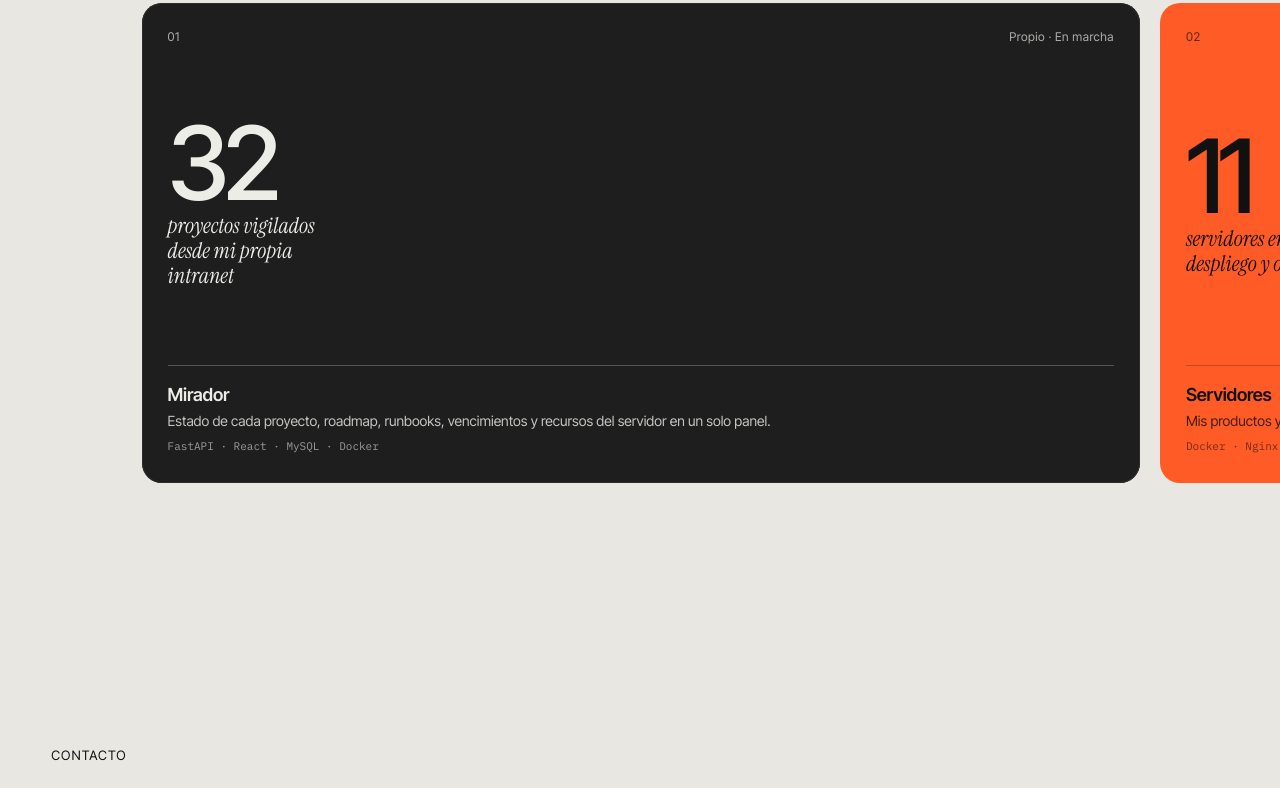
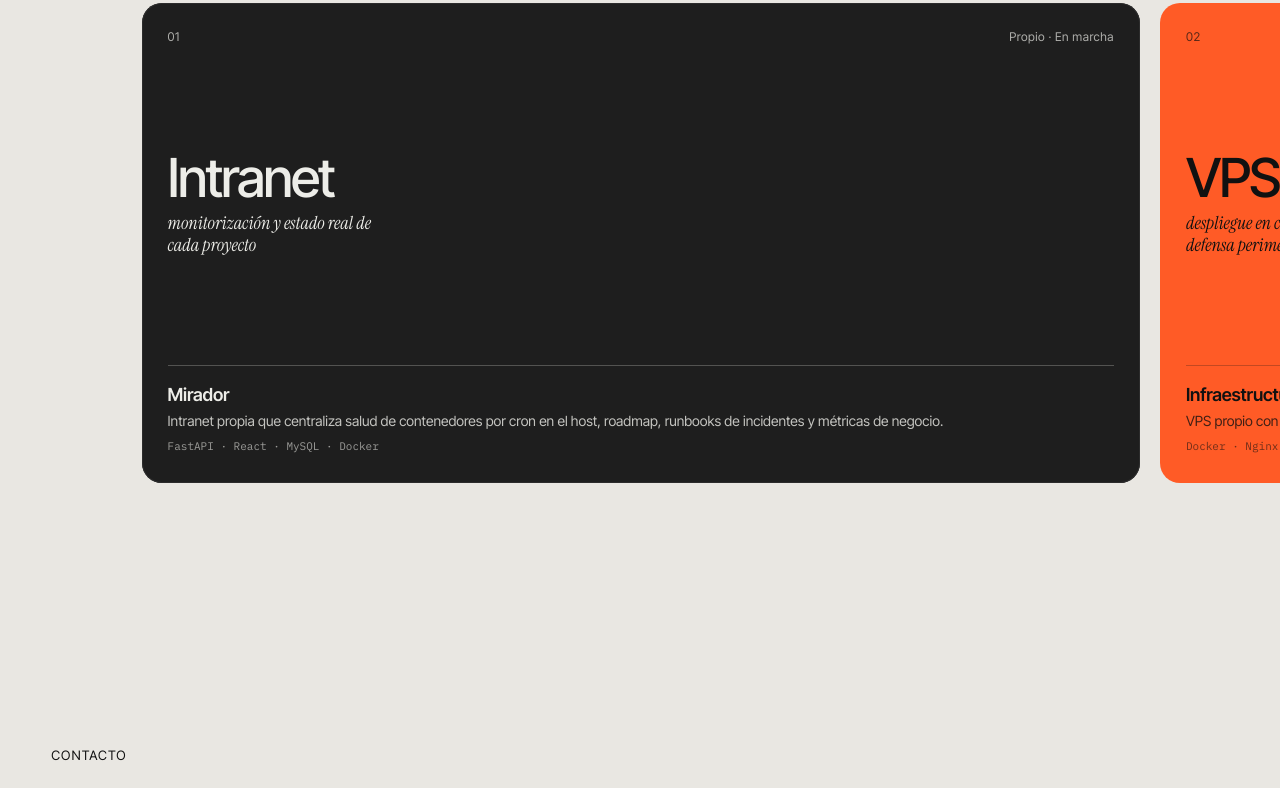
Before and after one commit to nicoabgv/nicoabgv.github.io, a React (Vite) app: page / in a window 1280 px wide. Shown: the part 3980-4768 px from the top of the page. Built offline with nearby package versions, Linux system fonts and the light colour scheme.

Commit message:
feat: rewrite behind-the-scenes cards with authentic engineering details

```diff
--- a/src/app.css
+++ b/src/app.css
@@ -384,20 +384,20 @@
   opacity: 0.7;
 }
 .fo-tile-big {
-  margin: auto 0 6px;
-  font-size: clamp(72px, 8vw, 150px);
+  margin: auto 0 8px;
+  font-size: clamp(34px, 4.2vw, 68px);
   font-weight: 500;
-  line-height: 0.85;
-  letter-spacing: -0.06em;
-  overflow-wrap: anywhere;
+  line-height: 0.95;
+  letter-spacing: -0.04em;
+  overflow-wrap: break-word;
 }
 .fo-tile-lead {
   margin: 0 0 auto;
   font-family: var(--serif);
   font-style: italic;
-  font-size: clamp(20px, 1.7vw, 26px);
-  line-height: 1.15;
-  max-width: 18ch;
+  font-size: clamp(17px, 1.4vw, 22px);
+  line-height: 1.25;
+  max-width: 28ch;
 }
 .fo-tile-foot { padding-top: 18px; border-top: 1px solid currentColor; border-color: color-mix(in srgb, currentColor 25%, transparent); }
 .fo-tile-foot h3 { margin: 0 0 6px; font-size: 18px; font-weight: 600; letter-spacing: -0.01em; }
--- a/src/data/work.ts
+++ b/src/data/work.ts
@@ -221,28 +221,107 @@ export const JOBS: Job[] = [
     status: 'live',
     stack: ['FastAPI', 'React', 'MySQL', 'Docker'],
     es: {
-      detail: ['Estado de cada proyecto, roadmap, runbooks, vencimientos y recursos del servidor en un solo panel.'],
-      hook: ['32', 'proyectos vigilados desde mi propia intranet'],
+      detail: ['Intranet propia que centraliza salud de contenedores por cron en el host, roadmap, runbooks de incidentes y métricas de negocio.'],
+      hook: ['Intranet', 'monitorización y estado real de cada proyecto'],
     },
     en: {
-      detail: ['Status of every project, roadmap, runbooks, renewals and server resources in one panel.'],
-      hook: ['32', 'projects monitored from my own intranet'],
+      detail: ['In-house intranet centralising host container health via cron, roadmap, incident runbooks, and business metrics.'],
+      hook: ['Intranet', 'monitoring and live status across every project'],
     },
   },
   {
     id: 'servidor',
     world: 'propio',
     status: 'live',
-    stack: ['Docker', 'Nginx', 'MySQL', 'Redis', 'Cloudflare'],
+    stack: ['Docker', 'Nginx', 'Hetzner', 'CrowdSec'],
     es: {
-      title: 'Servidores',
-      detail: ['Mis productos y los de YaSolutions corren en un VPS propio, cada uno en su contenedor, con copia diaria fuera.'],
-      hook: ['11', 'servidores en los que despliego y opero'],
+      title: 'Infraestructura',
+      detail: ['VPS propio con Docker, proxy inverso Nginx, MySQL y Redis centrales, aislamiento de puertos en localhost y copias diarias off-site.'],
+      hook: ['VPS', 'despliegue en contenedores con defensa perimetral'],
     },
     en: {
-      title: 'Servers',
-      detail: ['My products and YaSolutions’ run on my own VPS, each in its own container, with a daily off-site backup.'],
-      hook: ['11', 'servers I deploy to and operate'],
+      title: 'Infrastructure',
+      detail: ['Dedicated VPS with Docker, Nginx reverse proxy, shared MySQL and Redis, localhost port binding, and daily off-site backups.'],
+      hook: ['VPS', 'containerised deployments with perimeter defence'],
+    },
+  },
+  {
+    id: 'tpv',
+    name: 'TPV YaSolutions',
+    world: 'ya',
+    status: 'dev',
+    stack: ['Kotlin', 'SQLite', 'React', 'Android'],
+    es: {
+      detail: ['Arquitectura local-first con Hub Kotlin/JVM y SQLite para pedidos, caja, cobros y stock resistentes a caídas de internet.'],
+      hook: ['Local-first', 'cobro y pedidos resilientes sin depender de la nube'],
+    },
+    en: {
+      detail: ['Local-first architecture with Kotlin/JVM Hub and SQLite for orders, till, payments, and stock resilient to network drops.'],
+      hook: ['Local-first', 'resilient till and orders without cloud dependency'],
+    },
+  },
+  {
+    id: 'sw-clips',
+    world: 'sw',
+    status: 'live',
+    stack: ['Python', 'Whisper', 'PyTorch', 'CUDA'],
+    es: {
+      title: 'AutoClipper',
+      detail: ['Pipeline de corte de vídeo automatizado con transcripción por Whisper y reconocimiento facial corriendo en GPU RTX 5070 Ti propia.'],
+      hook: ['GPU propia', 'transcripción y detección facial aceleradas por hardware'],
+    },
+    en: {
+      title: 'AutoClipper',
+      detail: ['Automated video clipping pipeline with Whisper transcription and face recognition running on an in-house RTX 5070 Ti GPU.'],
+      hook: ['In-house GPU', 'hardware-accelerated transcription and face recognition'],
+    },
+  },
+  {
+    id: 'sw-encuestas',
+    world: 'sw',
+    status: 'live',
+    stack: ['FastAPI', 'DeepSeek', 'PostgreSQL', 'Next.js'],
+    es: {
+      title: 'CampaignScout',
+      detail: ['Explorador de encuestas electorales por olas con motor LLM (DeepSeek) que genera análisis narrativo y visualizaciones de microdatos.'],
+      hook: ['DeepSeek', 'análisis narrativo de encuestas y microdatos electorales'],
+    },
+    en: {
+      title: 'CampaignScout',
+      detail: ['Polling wave explorer with an LLM engine (DeepSeek) generating narrative analysis and visualisations from electoral microdata.'],
+      hook: ['DeepSeek', 'narrative analysis of polling waves and electoral microdata'],
+    },
+  },
+  {
+    id: 'sw-audiencias',
+    world: 'sw',
+    status: 'live',
+    stack: ['Python', 'Scraping', 'Mapas', 'FastAPI'],
+    es: {
+      title: 'GeoPilot',
+      detail: ['Plataforma de audiencias sobre mapas y puntos de interés, alimentada por canalizaciones de scraping sobre boletines oficiales.'],
+      hook: ['Geoespacial', 'mapa de audiencias y POIs alimentado por boletines oficiales'],
+    },
+    en: {
+      title: 'GeoPilot',
+      detail: ['Audience and POI mapping platform fed by automated scraping pipelines from official gazettes.'],
+      hook: ['Geospatial', 'audience and POI map fed by official gazette scraping'],
+    },
+  },
+  {
+    id: 'sw-mapas',
+    world: 'sw',
+    status: 'test',
+    stack: ['PWA', 'TypeScript', 'Offline', 'Leaflet'],
+    es: {
+      title: 'CivicMap PWA',
+      detail: ['PWA de sitios, mapas y fotos con soporte offline completo y diseño que garantiza anonimato en las aportaciones ciudadanas.'],
+      hook: ['PWA offline', 'mapas y encuestas anónimas sin conexión'],
+    },
+    en: {
+      title: 'CivicMap PWA',
+      detail: ['Places, maps and photos PWA with full offline support and privacy-first architecture for citizen contributions.'],
+      hook: ['Offline PWA', 'anonymous places and surveys without connection'],
     },
   },
   {
@@ -252,27 +331,12 @@ export const JOBS: Job[] = [
     status: 'live',
     stack: ['Python', 'Streamlit', 'pandas', 'Altair'],
     es: {
-      detail: ['Reparte cada ingreso entre liquidez, metas, gastos e inversión según la situación real, y compara el plan base con el adaptativo.'],
-      hook: ['0', 'IA generativa: el reparto lo deciden reglas que puedo explicar'],
+      detail: ['Motor determinista que reparte cada ingreso según un safety score (liquidez, colchón, metas), sin modelos opacos.'],
+      hook: ['Matemático', 'reparto financiero adaptativo con reglas explicables'],
     },
     en: {
-      detail: ['Splits each income between cash, goals, expenses and investing based on the real situation, and compares the base plan with the adaptive one.'],
-      hook: ['0', 'generative AI: the split comes from rules I can explain'],
-    },
-  },
-  {
-    id: 'tpv',
-    name: 'TPV',
-    world: 'ya',
-    status: 'dev',
-    stack: ['Kotlin', 'SQLite', 'React', 'Android', 'PostgreSQL'],
-    es: {
-      detail: ['Un Hub local en Kotlin manda en pedidos, caja, pagos y stock; TPV en Windows y comanderas Android.'],
-      hook: ['3', 'apps que siguen cobrando aunque se caiga internet'],
-    },
-    en: {
-      detail: ['A local Kotlin hub owns orders, till, payments and stock; POS on Windows and Android handhelds.'],
-      hook: ['3', 'apps that keep taking payments when the internet drops'],
+      detail: ['Deterministic engine splitting income via a safety score (liquidity, buffer, goals), without opaque models.'],
+      hook: ['Mathematical', 'adaptive financial split with explainable rules'],
     },
   },
   {
@@ -282,121 +346,27 @@ export const JOBS: Job[] = [
     status: 'live',
     stack: ['Node.js', 'TypeScript', 'PostgreSQL', 'Redis'],
     es: {
-      detail: ['Eventos, auditoría y sondas que miran el contenido real de cada web: que responda 200 no significa que funcione.'],
-      hook: ['3.600', 'eventos definidos para 11 apps'],
+      detail: ['Sistema de auditoría y sondas que verifican el contenido real de los servicios para detectar degradaciones que un ping 200 no ve.'],
+      hook: ['Observabilidad', 'auditoría de eventos y sondas activas de contenido'],
     },
     en: {
-      detail: ['Events, audit log and probes that check each site’s real content: a 200 response does not mean it works.'],
-      hook: ['3,600', 'events defined across 11 apps'],
-    },
-  },
-  {
-    id: 'firmaya',
-    name: 'FirmaYa',
-    world: 'ya',
-    status: 'off',
-    stack: ['FastAPI', 'React', 'MySQL'],
-    es: {
-      detail: ['Sobres con PDF, firmantes, código por correo, auditoría y evidencias.'],
-      hook: ['SHA-256', 'para comprobar cada documento firmado'],
-    },
-    en: {
-      detail: ['Envelopes with PDFs, signers, email codes, audit trail and evidence.'],
-      hook: ['SHA-256', 'to verify every signed document'],
-    },
-  },
-  {
-    id: 'tratoya',
-    name: 'TratoYa',
-    world: 'ya',
-    status: 'live',
-    stack: ['FastAPI', 'MySQL', 'Celery', 'Redis'],
-    es: {
-      detail: ['CRM para equipos comerciales, conectado con PresupuestoYa.'],
-      hook: ['CRM', 'cada oportunidad con su siguiente paso apuntado'],
-    },
-    en: {
-      detail: ['CRM for sales teams, connected to PresupuestoYa.'],
-      hook: ['CRM', 'every deal with its next step written down'],
+      detail: ['Audit and probe system checking actual page content to catch regressions that a simple HTTP 200 ping misses.'],
+      hook: ['Observability', 'event audit trails and deep content probes'],
     },
   },
   {
     id: 'intranet',
-    name: 'Intranet de Cybersur',
+    name: 'Intranet Cybersur',
     world: 'ya',
     status: 'live',
-    stack: ['FastAPI', 'Vite', 'PostgreSQL', 'Celery'],
+    stack: ['FastAPI', 'PostgreSQL', 'Celery', 'GotelGest'],
     es: {
-      detail: ['Clientes sincronizados con el ERP y semáforo de deuda conectado al sistema de cobros.'],
-      hook: ['ERP', 'la intranet lee los clientes del programa de gestión'],
+      detail: ['Sincronización segura con el ERP corporativo (GotelGest) e integración con el sistema de cobros bajo contrato de solo lectura.'],
+      hook: ['Integración ERP', 'sincronización con el sistema de gestión y cobros'],
     },
     en: {
-      detail: ['Customers synced from the ERP and a debt traffic light linked to the collections system.'],
-      hook: ['ERP', 'the intranet reads customers from the management software'],
-    },
-  },
-  {
-    id: 'sw-clips',
-    world: 'sw',
-    status: 'live',
-    stack: ['Python', 'Whisper', 'GPU'],
-    es: {
-      title: 'Clips de vídeo automáticos',
-      detail: ['Corta vídeos en clips con transcripción y reconocimiento facial, con la IA en una GPU propia.'],
-      hook: ['GPU', 'propia para cortar vídeos con transcripción y caras'],
-    },
-    en: {
-      title: 'Automatic video clips',
-      detail: ['Cuts videos into clips with transcription and face recognition, with the models on an in-house GPU.'],
-      hook: ['GPU', 'in-house, cutting videos with transcripts and faces'],
-    },
-  },
-  {
-    id: 'sw-encuestas',
-    world: 'sw',
-    status: 'live',
-    stack: ['FastAPI', 'PostgreSQL', 'Next.js'],
-    es: {
-      title: 'Encuestas electorales',
-      detail: ['Explorador de encuestas por olas con un chat que redacta conclusiones y genera gráficos.'],
-      hook: ['Chat', 'que responde preguntas sobre encuestas electorales'],
-    },
-    en: {
-      title: 'Election polls',
-      detail: ['Explorer for polling waves with a chat that writes findings and draws charts.'],
-      hook: ['Chat', 'that answers questions about election polls'],
-    },
-  },
-  {
-    id: 'sw-audiencias',
-    world: 'sw',
-    status: 'live',
-    stack: ['Mapas', 'Scraping'],
-    es: {
-      title: 'Mapa de audiencias',
-      detail: ['Mapa con puntos de interés y variables de audiencia que se alimenta de boletines oficiales.'],
-      hook: ['Word', 'informes generados desde un mapa'],
-    },
-    en: {
-      title: 'Audience map',
-      detail: ['Map with points of interest and audience variables, fed from official gazettes.'],
-      hook: ['Word', 'reports generated from a map'],
-    },
-  },
-  {
-    id: 'sw-mapas',
-    world: 'sw',
-    status: 'test',
-    stack: ['PWA', 'API', 'Offline'],
-    es: {
-      title: 'App de mapas con privacidad',
-      detail: ['App de sitios, mapas y fotos sobre una API que llevo yo. Funciona sin conexión.'],
-      hook: ['0', 'datos que liguen una respuesta a quien contesta'],
-    },
-    en: {
-      title: 'Privacy-first map app',
-      detail: ['App for places, maps and photos on an API I own. Works offline.'],
-      hook: ['0', 'data linking an answer to whoever gave it'],
+      detail: ['Secure sync with the corporate ERP (GotelGest) and integration with the collections system under read-only contracts.'],
+      hook: ['ERP Integration', 'synchronisation with corporate billing and collections'],
     },
   },
 ];
```
